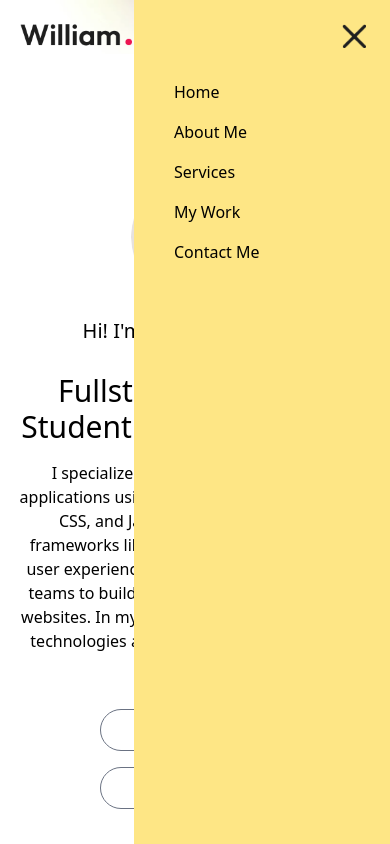
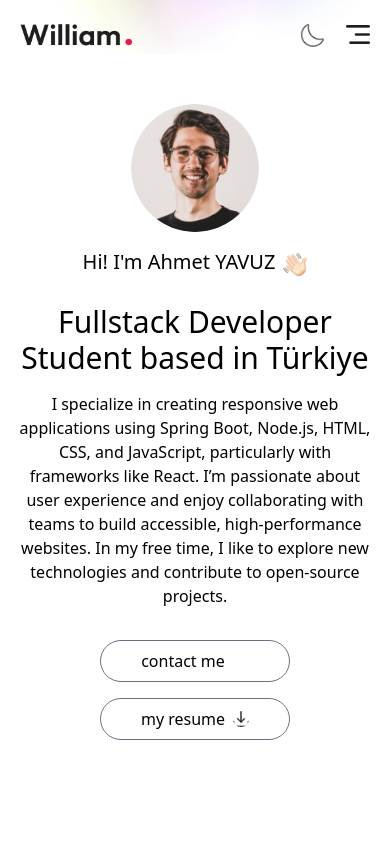
Before and after one commit to yavuzahmet1/my-portfolio, a Next.js app: page / in a window 390 px wide. Shown: the top 844 px of the page. Built offline with nearby package versions, Linux system fonts and the light colour scheme; a web font is replaced by a local one.

Commit message:
When we activated the scroll bar, we made the navbar background blur

```diff
--- a/app/components/Navbar.jsx
+++ b/app/components/Navbar.jsx
@@ -1,58 +1,77 @@
 "use client";
-import { assets } from '@/assets/assets'
-import Image from 'next/image'
-import React, { useRef } from 'react'
+import { assets } from '@/assets/assets';
+import Image from 'next/image';
+import React, { useEffect, useRef, useState } from 'react';
 
 const Navbar = () => {
-
+    const [isScroll, setIsScroll] = useState(false);
     const sideMenu = useRef(null);
 
     const openMenu = () => {
-        sideMenu.current.style.transform = "translateX(0)"
-    }
+        sideMenu.current.style.transform = "translateX(0)";
+    };
+
     const closeMenu = () => {
-        sideMenu.current.style.transform = "translateX(100%)"
-    }
+        sideMenu.current.style.transform = "translateX(100%)";
+    };
+
+    useEffect(() => {
+        const handleScroll = () => {
+            if (window.scrollY > 50) {
+                setIsScroll(true);
+            } else {
+                setIsScroll(false);
+            }
+        };
+
+        window.addEventListener("scroll", handleScroll);
+
+        // Cleanup function to remove the event listener
+        return () => {
+            window.removeEventListener("scroll", handleScroll);
+        };
+    }, []);
 
     return (
         <>
-            <div className='fixed top-0 right-0 w-11/12 -z-10 translate-y-[-80%] '>
+            <div className='fixed top-0 right-0 w-11/12 -z-10 translate-y-[-80%]'>
                 <Image src={assets.header_bg_color} alt='' className='w-full' />
             </div>
-            <nav className='flex items-center justify-between w-full px-5 lg:px-8 xl:px-[8%] py-4 z-5'>
+            <nav className={`fixed top-0 left-0 right-0 flex items-center justify-between w-full px-5 lg:px-8 xl:px-[8%] py-4 z-50 ${isScroll ? "bg-opacity-50 backdrop-blur-sm shadow-sm" : ""}`}>
+                <a href="#top">
+                    <Image src={assets.logo} className='w-28 cursor-pointer mr-14' alt='' />
+                </a>
 
-                <a href="#top"><Image src={assets.logo} className='w-28 cursor-pointer mr-14' alt='' /></a>
-
-                <ul className='hidden md:flex items-center gap-6 lg:gap-8 rounded-full px-12 py-3 bg-amber-100 shadow-sm bg-opacity-50'>
-
-                    <li><a className='' href="#top">Home</a></li>
+                <ul className={`hidden md:flex items-center gap-6 lg:gap-8 rounded-full px-12 py-3 ${isScroll ? "" : " bg-amber-100 shadow-sm bg-opacity-50"}`}>
+                    <li><a href="#top">Home</a></li>
                     <li><a href="#about">About Me</a></li>
                     <li><a href="#services">Services</a></li>
                     <li><a href="#work">My Work</a></li>
                     <li><a href="#contact">Contact Me</a></li>
-
                 </ul>
 
                 <div className='flex gap-2.5'>
+                    <button>
+                        <Image src={assets.moon_icon} alt='' className='w-6' />
+                    </button>
 
-                    <button><Image src={assets.moon_icon} alt='' className='w-6' /></button>
-
-                    <a href="#contact" className='hidden lg:flex items-center gap-3 px-10 py-2.5 border border-gray-500 rounded-full ml-4'>Contact
+                    <a href="#contact" className='hidden lg:flex items-center gap-3 px-10 py-2.5 border border-gray-500 rounded-full ml-4'>
+                        Contact
                         <Image src={assets.arrow_icon} className='w-3' alt='' />
                     </a>
 
                     <button className='block md:hidden ml-3' onClick={openMenu}>
                         <Image src={assets.menu_black} alt='' className='w-6' />
                     </button>
+                </div>
 
-                </div>
                 {/* ---mobile menu---- */}
-                <ul ref={sideMenu} className='flex md:hidden flex-col gap-4 py-20 px-10 fixed right-0 top-0 bottom-0 w-64 z-50 h-screen bg-amber-200 transition-transform duration-500 transform translateX(100%)'>
+                <ul ref={sideMenu} className='flex md:hidden flex-col gap-4 py-20 px-10 fixed right-0 top-0 bottom-0 w-64 z-50 h-screen bg-amber-200 transition-transform duration-500 transform translate-x-full'>
                     <div className='absolute right-6 top-6' onClick={closeMenu}>
                         <Image src={assets.close_black} alt='' className='w-6' />
                     </div>
 
-                    <li><a onClick={closeMenu} className='' href="#top">Home</a></li>
+                    <li><a onClick={closeMenu} href="#top">Home</a></li>
                     <li><a onClick={closeMenu} href="#about">About Me</a></li>
                     <li><a onClick={closeMenu} href="#services">Services</a></li>
                     <li><a onClick={closeMenu} href="#work">My Work</a></li>
@@ -60,7 +79,7 @@ const Navbar = () => {
                 </ul>
             </nav>
         </>
-    )
-}
+    );
+};
 
-export default Navbar
+export default Navbar;
```
